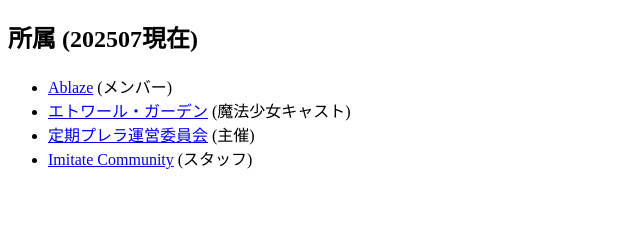
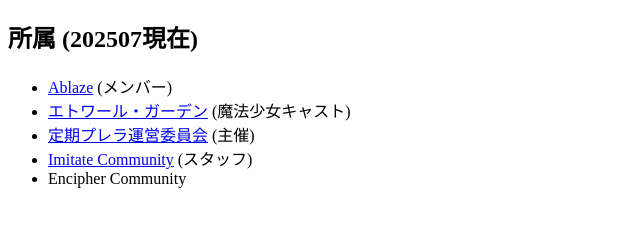
Before and after one commit to mct-joken/git2025, a website: page public/nakanoin19/index.html in a window 1280 px wide. Shown: the part 70-296 px from the top of the page, without its empty margins (0-640 px from the left). Drawn offline with Linux system fonts and the light colour scheme.

Commit message:
Encipher Communityを忘れてた

```diff
--- a/public/nakanoin19/index.html
+++ b/public/nakanoin19/index.html
@@ -13,6 +13,7 @@
             <li><a href="https://twitter.com/CafeETG" target="_blank">エトワール・ガーデン</a> (魔法少女キャスト)</li>
             <li><a href="https://prush.page" target="_blank">定期プレラ運営委員会</a> (主催)</li>
             <li><a href="https://imicomweb.com" target="_blank">Imitate Community</a> (スタッフ)</li>
+            <li>Encipher Community</li>
         </ul>
     </body>
 </html>
```
